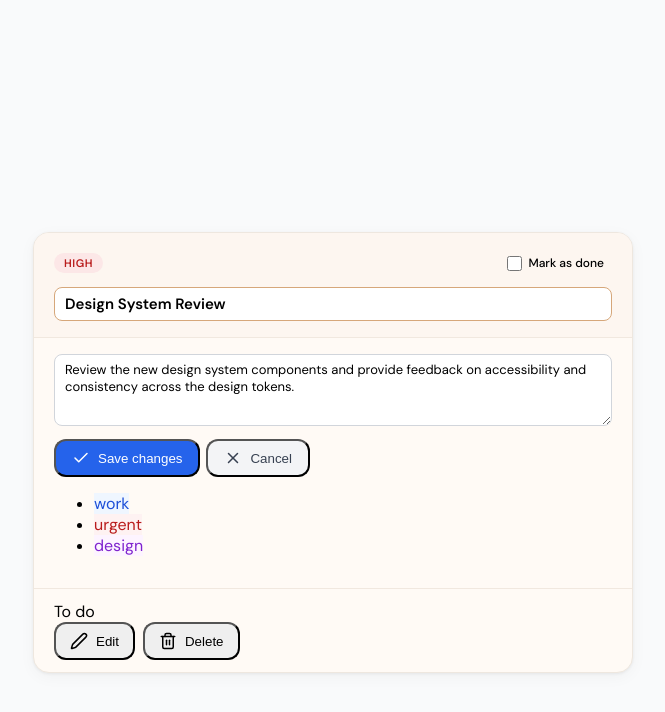
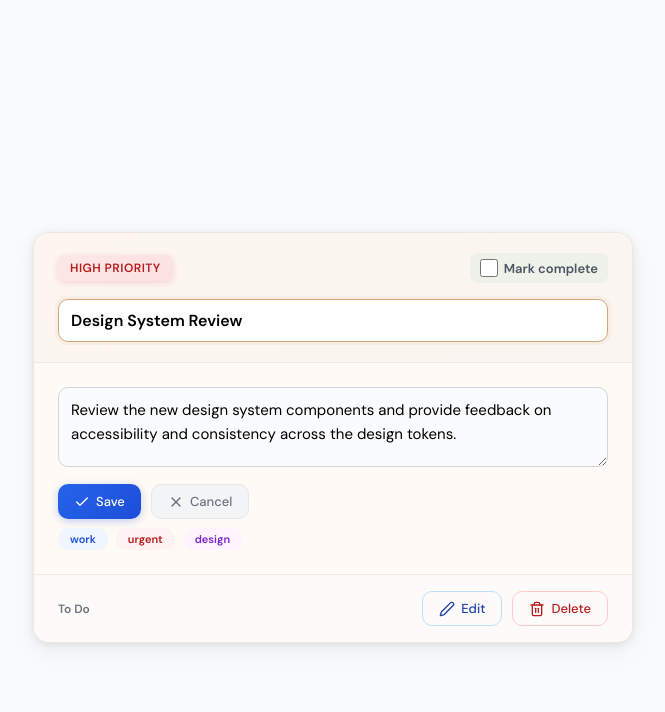
Before and after one commit to Xprogrammer123/HNG-Frontend, a React (Vite) app in the folder task-card/: page / in a window 1280 px wide. Both pictures are taken after a click on the button "Edit". Shown: the top 712 px of the page, without its empty margins (307-972 px from the left). Built offline with nearby package versions, Linux system fonts and the light colour scheme.

Commit message:
style: enhance TaskCard component with improved styling and layout adjustments

```diff
--- a/task-card/src/components/TaskCard.css
+++ b/task-card/src/components/TaskCard.css
@@ -1,24 +1,3 @@
-/* ─── Card ─────────────────────────────────────────────────── */
-.card {
-  width: min(460px, 92%);
-  background: #fff;
-  border: 1px solid #e5e7eb;
-  border-radius: 16px;
-  overflow: hidden;
-  font-family: 'DM Sans', sans-serif;
-  box-shadow: 0 1px 3px rgba(0,0,0,0.06), 0 4px 16px rgba(0,0,0,0.04);
-  transition: opacity 0.3s, transform 0.2s;
-  margin-top: 200px;
-}
-
-.card:hover {
-  transform: translateY(-2px);
-  box-shadow: 0 4px 12px rgba(0,0,0,0.08), 0 8px 24px rgba(0,0,0,0.06);
-}
-
-.card--done {
-  opacity: 0.72;
-}
 /* ─── Card ─────────────────────────────────────────────────── */
 .card {
   width: min(600px, 100%);
@@ -27,123 +6,195 @@
   border-radius: 16px;
   overflow: hidden;
   font-family: 'DM Sans', sans-serif;
-  box-shadow: 0 1px 3px rgba(0,0,0,0.06), 0 4px 16px rgba(0,0,0,0.04);
-  transition: opacity 0.3s, transform 0.2s;
+  box-shadow: 0 2px 8px rgba(0,0,0,0.08), 0 8px 24px rgba(0,0,0,0.05);
+  transition: all 0.3s cubic-bezier(0.2, 0.8, 0.2, 1);
+  margin-top: 200px;
+}
 
+.card:hover {
+  transform: translateY(-4px);
+  box-shadow: 0 4px 16px rgba(0,0,0,0.12), 0 12px 32px rgba(0,0,0,0.08);
+}
+
+.card--done {
+  opacity: 0.65;
 }
 
 /* ─── Hero ─────────────────────────────────────────────────── */
 .card__hero {
-  background: #fdf6f0; /* slightly darker cream */
+  background: linear-gradient(135deg, #fdf6f0 0%, #faf5f0 100%);
   border-bottom: 1px solid #f1e8df;
-  padding: 1.125rem 1.25rem 1rem;
+  padding: 1.25rem 1.5rem;
+}
+
+.card__hero-header {
+  display: flex;
+  justify-content: space-between;
+  align-items: center;
+  margin-bottom: 1rem;
 }
 
 /* ─── Footer ───────────────────────────────────────────────── */
 .card__footer {
   border-top: 1px solid #f1e8df;
-  padding: 0.75rem 1.25rem;
+  padding: 1rem 1.5rem;
+  display: flex;
+  justify-content: space-between;
+  align-items: center;
+  background: #fdfbf9;
 }
 
 /* ─── Buttons (small polish) ───────────────────────────────── */
-.btn--cancel:hover { background: #fdf6f0; }
-.btn--edit:hover { background: #fdf6f0; }
-
-/* ─── Inputs focus (optional warm accent) ─────────────────── */
 .edit-input:focus,
 .edit-textarea:focus {
   border-color: #d6a77a; /* soft warm brown */
+  box-shadow: 0 0 0 3px rgba(214, 167, 122, 0.1);
 }
-/* ─── Hero ─────────────────────────────────────────────────── */
 
 .edit-actions {
   display: flex;
-  gap: 12px;
+  gap: 10px;
   margin-top: 12px;
 }
 
-.save-btn, .cancel-btn, .edit-btn, .delete-btn {
+.btn-action {
   display: flex;
   align-items: center;
-  gap: 8px;
+  justify-content: center;
+  gap: 6px;
   padding: 8px 16px;
-  border-radius: 12px;
+  border-radius: 10px;
+  border: none;
   font-weight: 500;
-  transition: all 0.2s;
+  font-size: 13px;
+  cursor: pointer;
+  transition: all 0.2s cubic-bezier(0.2, 0.8, 0.2, 1);
+  font-family: 'DM Sans', sans-serif;
 }
 
-.save-btn {
-  background: #2563eb;
-  color: white;
+.btn-action:active {
+  transform: scale(0.95);
 }
 
-.save-btn:hover {
-  background: #1d4ed8;
+.btn-action--save {
+  background: linear-gradient(135deg, #2563eb 0%, #1d4ed8 100%);
+  color: white;
+  box-shadow: 0 2px 8px rgba(37, 99, 235, 0.3);
 }
 
-.cancel-btn {
+.btn-action--save:hover {
+  box-shadow: 0 4px 12px rgba(37, 99, 235, 0.4);
+  transform: translateY(-1px);
+}
+
+.btn-action--cancel {
   background: #f3f4f6;
+  color: #6b7280;
+  border: 1px solid #e5e7eb;
+}
+
+.btn-action--cancel:hover {
+  background: #e5e7eb;
   color: #374151;
 }
 
-.cancel-btn:hover {
-  background: #e5e7eb;
+.btn-action--edit {
+  background: transparent;
+  color: #1e40af;
+  border: 1.5px solid #bfdbfe;
 }
 
-.edit-btn, .delete-btn {
-  padding: 8px 14px;
+.btn-action--edit:hover {
+  background: #eff6ff;
+  border-color: #93c5fd;
 }
 
-.edit-btn:hover { background: #eff6ff; color: #1e40af; }
-.delete-btn:hover { background: #fef2f2; color: #b91c1c; }
+.btn-action--delete {
+  background: transparent;
+  color: #b91c1c;
+  border: 1.5px solid #fecaca;
+}
+
+.btn-action--delete:hover {
+  background: #fef2f2;
+  border-color: #f87171;
+}
 
 .action-buttons {
   display: flex;
-  gap: 8px;
-}
-.card__hero-header {
-  display: flex;
-  justify-content: space-between;
-  align-items: center;
-  margin-bottom: 0.75rem;
+  gap: 10px;
 }
 
 .card__title {
-  font-size: 1.0625rem;
-  font-weight: 600;
+  font-size: 1.125rem;
+  font-weight: 700;
   margin: 0;
-  line-height: 1.4;
+  line-height: 1.5;
+  color: #1f2937;
   transition: color 0.3s, text-decoration 0.3s;
+  letter-spacing: -0.02em;
+}
+
+.card--done .card__title {
+  text-decoration: line-through;
+  color: #9ca3af;
 }
 
 /* ─── Body ─────────────────────────────────────────────────── */
 .card__body {
-  padding: 1rem 1.25rem;
+  padding: 1.5rem;
 }
 
 .card__desc {
-  font-size: 0.8125rem;
-  line-height: 1.65;
-  margin: 0 0 1rem;
-  transition: color 0.3s;
+  font-size: 0.9375rem;
+  line-height: 1.7;
+  margin: 0 0 1.25rem;
+  color: #4b5563;
+  transition: color 0.3s, text-decoration 0.3s;
+  letter-spacing: 0.3px;
+}
+
+.card--done .card__desc {
+  text-decoration: line-through;
+  color: #9ca3af;
 }
 
 .card__meta {
   display: flex;
   align-items: center;
   justify-content: space-between;
+  gap: 1rem;
+  margin-bottom: 1.25rem;
   flex-wrap: wrap;
-  gap: 0.5rem;
-  margin-bottom: 0.875rem;
+}
+
+.card__meta-left {
+  display: flex;
+  align-items: center;
+}
+
+.due-date-text {
+  font-size: 12px;
+  color: #6b7280;
+  font-weight: 500;
 }
 
 .card__tags {
   display: flex;
   flex-wrap: wrap;
-  gap: 6px;
+  gap: 8px;
   list-style: none;
   margin: 0;
   padding: 0;
+}
+
+.card__tag {
+  font-size: 11px;
+  font-weight: 600;
+  padding: 4px 12px;
+  border-radius: 20px;
+  display: inline-block;
+  transition: all 0.2s;
 }
 
 /* ─── Footer ───────────────────────────────────────────────── */
@@ -156,42 +207,38 @@
 
 /* ─── Badges ───────────────────────────────────────────────── */
 .badge {
-  font-size: 11px;
-  font-weight: 600;
-  letter-spacing: 0.05em;
+  font-size: 12px;
+  font-weight: 700;
+  letter-spacing: 0.04em;
   text-transform: uppercase;
-  padding: 3px 10px;
-  border-radius: 20px;
+  padding: 5px 12px;
+  border-radius: 6px;
+  display: inline-block;
+  transition: all 0.2s;
 }
 
-.badge--priority-high  { background: #fce7e7; color: #b91c1c; }
+.badge--priority-high {
+  background: linear-gradient(135deg, #fce7e7 0%, #fce1e1 100%);
+  color: #b91c1c;
+  box-shadow: 0 2px 6px rgba(185, 28, 28, 0.15);
+}
 
-.badge--status-pending     { background: #f3f4f6; color: #6b7280; }
-.badge--status-in-progress { background: #eff6ff; color: #2563eb; }
-.badge--status-done        { background: #ecfdf5; color: #059669; }
-
-/* ─── Tag ──────────────────────────────────────────────────── */
-.tag {
-  font-size: 11px;
-  font-weight: 500;
-  padding: 3px 10px;
-  border-radius: 20px;
-  display: inline-block;
+.status-badge {
+  font-size: 12px;
+  font-weight: 600;
+  color: #6b7280;
+  text-transform: capitalize;
 }
 
 /* ─── Time chip ────────────────────────────────────────────── */
 .time-chip {
-  font-size: 11px;
-  font-weight: 600;
-  padding: 3px 10px;
-  border-radius: 20px;
+  font-size: 12px;
+  font-weight: 700;
+  padding: 5px 12px;
+  border-radius: 6px;
   letter-spacing: 0.02em;
-}
-
-.due-date {
-  font-size: 12px;
-  color: #9ca3af;
-  font-family: 'DM Mono', monospace;
+  display: inline-block;
+  transition: all 0.2s;
 }
 
 /* ─── Checkbox label ───────────────────────────────────────── */
@@ -200,85 +247,85 @@
   align-items: center;
   gap: 6px;
   cursor: pointer;
-  padding: 4px 8px;
+  padding: 6px 10px;
   border-radius: 8px;
-  transition: background 0.2s, border 0.2s, transform 0.15s;
+  transition: all 0.2s cubic-bezier(0.2, 0.8, 0.2, 1);
+  background: rgba(5, 150, 105, 0.05);
+}
+
+.check-label:hover {
+  background: rgba(5, 150, 105, 0.1);
 }
 
 .check-input {
-  width: 15px;
-  height: 15px;
+  width: 18px;
+  height: 18px;
   accent-color: #059669;
   cursor: pointer;
   margin: 0;
+  transition: all 0.2s;
+}
+
+.check-input:hover {
+  transform: scale(1.15);
+}
+
+.check-input:checked {
+  background-color: #059669;
+  border-color: #059669;
 }
 
 .check-text {
-  font-size: 12px;
-  font-weight: 500;
+  font-size: 13px;
+  font-weight: 600;
   user-select: none;
   transition: color 0.2s;
+  color: #4b5563;
 }
-
-/* ─── Buttons ──────────────────────────────────────────────── */
-.btn {
-  font-size: 12px;
-  font-weight: 500;
-  padding: 6px 14px;
-  border-radius: 8px;
-  cursor: pointer;
-  font-family: 'DM Sans', sans-serif;
-  transition: background 0.15s, transform 0.1s;
-}
-
-.btn:active { transform: scale(0.97); }
-
-.btn--save   { background: #111827; color: #fff; border: none; }
-.btn--save:hover { background: #1f2937; }
-
-
-.btn--edit   { background: transparent; color: #374151; border: 1px solid #e5e7eb; }
-.btn--edit:hover { background: #f9fafb; }
-
-.btn--delete { background: transparent; color: #dc2626; border: 1px solid #fecaca; }
-.btn--delete:hover { background: #fef2f2; }
 
 /* ─── Edit controls ────────────────────────────────────────── */
 .edit-input {
   width: 100%;
-  padding: 6px 10px;
-  border-radius: 8px;
-  border: 1px solid #d1d5db;
-  font-size: 0.9375rem;
+  padding: 10px 12px;
+  border-radius: 10px;
+  border: 1.5px solid #d1d5db;
+  font-size: 1rem;
   font-family: 'DM Sans', sans-serif;
-  font-weight: 600;
+  font-weight: 700;
   box-sizing: border-box;
   outline: none;
+  transition: all 0.2s;
+  background: #fafbfc;
 }
 
-
+.edit-input:focus {
+  background: white;
+  border-color: #d6a77a;
+}
 
 .edit-textarea {
   width: 100%;
-  padding: 6px 10px;
-  border-radius: 8px;
-  border: 1px solid #d1d5db;
-  font-size: 0.8125rem;
+  padding: 10px 12px;
+  border-radius: 10px;
+  border: 1.5px solid #d1d5db;
+  font-size: 0.9375rem;
   font-family: 'DM Sans', sans-serif;
   resize: vertical;
-  min-height: 72px;
+  min-height: 80px;
   box-sizing: border-box;
   outline: none;
+  transition: all 0.2s;
+  background: #fafbfc;
+  line-height: 1.6;
 }
 
+.edit-textarea:focus {
+  background: white;
+  border-color: #d6a77a;
+}
 
-
-.edit-block { margin-bottom: 1rem; }
-
-.edit-actions {
-  display: flex;
-  gap: 6px;
-  margin-top: 0.5rem;
+.edit-block {
+  margin-bottom: 0.5rem;
 }
 
 /* ─── Deleted state ────────────────────────────────────────── */
--- a/task-card/src/components/TaskCard.tsx
+++ b/task-card/src/components/TaskCard.tsx
@@ -1,6 +1,6 @@
-import './TaskCard.css';
+import "./TaskCard.css";
 import { useState, useEffect, useCallback } from "react";
-import { Edit2, Trash2, Check, X } from 'lucide-react';
+import { Edit2, Trash2, Check, X } from "lucide-react";
 
 /* ---------------- TYPES ---------------- */
 
@@ -102,7 +102,7 @@ export default function TaskCard() {
 
   const [title, setTitle] = useState("Design System Review");
   const [desc, setDesc] = useState(
-    "Review the new design system components and provide feedback on accessibility and consistency across the design tokens."
+    "Review the new design system components and provide feedback on accessibility and consistency across the design tokens.",
   );
 
   const [editTitle, setEditTitle] = useState(title);
@@ -145,13 +145,18 @@ export default function TaskCard() {
   }
 
   return (
-    <article data-testid="test-todo-card" className={`card${done ? " card--done" : ""}`}>
-
+    <article
+      data-testid="test-todo-card"
+      className={`card${done ? " card--done" : ""}`}
+    >
       {/* HERO */}
       <section className="card__hero">
-        <header className="card__hero-header">
-          <span data-testid="test-todo-priority" className="badge badge--priority-high">
-            High
+        <div className="card__hero-header">
+          <span
+            data-testid="test-todo-priority"
+            className="badge badge--priority-high"
+          >
+            High Priority
           </span>
 
           <label className="check-label">
@@ -164,10 +169,10 @@ export default function TaskCard() {
               aria-label="Mark task as complete"
             />
             <span className="check-text">
-              {done ? "Completed" : "Mark as done"}
+              {done ? "✓ Completed" : "Mark complete"}
             </span>
           </label>
-        </header>
+        </div>
 
         {editing ? (
           <input
@@ -191,21 +196,24 @@ export default function TaskCard() {
               className="edit-textarea"
               value={editDesc}
               onChange={(e) => setEditDesc(e.target.value)}
+              placeholder="Enter task description..."
             />
             <div className="edit-actions">
               <button
                 onClick={saveEdit}
-                className="save-btn"
+                className="btn-action btn-action--save"
+                title="Save changes"
               >
-                <Check size={18} />
-                Save changes
+                <Check size={16} />
+                <span>Save</span>
               </button>
               <button
                 onClick={() => setEditing(false)}
-                className="cancel-btn"
+                className="btn-action btn-action--cancel"
+                title="Cancel editing"
               >
-                <X size={18} />
-                Cancel
+                <X size={16} />
+                <span>Cancel</span>
               </button>
             </div>
           </div>
@@ -217,12 +225,15 @@ export default function TaskCard() {
 
         {!editing && (
           <div className="card__meta">
-            <time
-              data-testid="test-todo-due-date"
-              dateTime={DUE_DATE.toISOString()}
-            >
-              Due {dueFmt}
-            </time>
+            <div className="card__meta-left">
+              <time
+                data-testid="test-todo-due-date"
+                dateTime={DUE_DATE.toISOString()}
+                className="due-date-text"
+              >
+                📅 {dueFmt}
+              </time>
+            </div>
 
             <span
               data-testid="test-todo-time-remaining"
@@ -238,10 +249,14 @@ export default function TaskCard() {
           </div>
         )}
 
-        <ul data-testid="test-todo-tags" role="list">
+        <ul data-testid="test-todo-tags" className="card__tags" role="list">
           {TAGS.map(({ id, label }) => (
             <li key={id}>
-              <span data-testid={`test-todo-tag-${id}`} style={TAG_STYLES[id]}>
+              <span
+                data-testid={`test-todo-tag-${id}`}
+                className="card__tag"
+                style={TAG_STYLES[id]}
+              >
                 {label}
               </span>
             </li>
@@ -251,7 +266,7 @@ export default function TaskCard() {
 
       {/* FOOTER */}
       <footer className="card__footer">
-        <span data-testid="test-todo-status">
+        <span data-testid="test-todo-status" className="status-badge">
           {status}
         </span>
 
@@ -263,19 +278,21 @@ export default function TaskCard() {
               setEditDesc(desc);
               setEditing(true);
             }}
-            className="edit-btn"
+            className="btn-action btn-action--edit"
+            title="Edit task"
           >
-            <Edit2 size={18} />
-            Edit
+            <Edit2 size={16} />
+            <span>Edit</span>
           </button>
 
           <button
             data-testid="test-todo-delete-button"
             onClick={handleDelete}
-            className="delete-btn"
+            className="btn-action btn-action--delete"
+            title="Delete task"
           >
-            <Trash2 size={18} />
-            Delete
+            <Trash2 size={16} />
+            <span>Delete</span>
           </button>
         </div>
       </footer>
```
